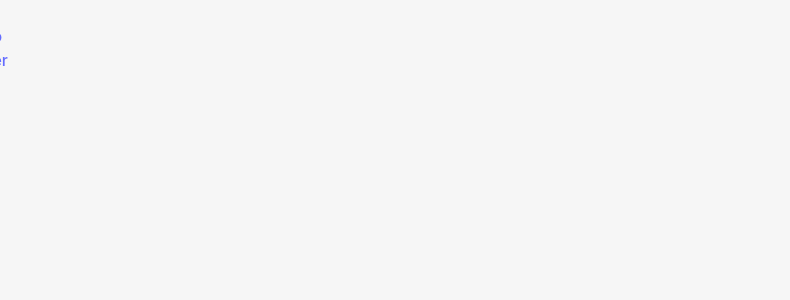
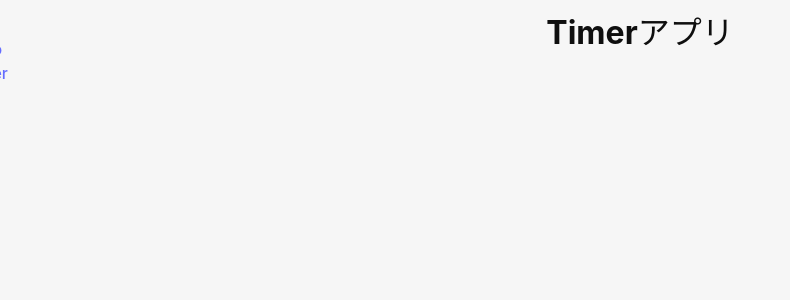
Before and after one commit to kusidora/myapp, a React (Vite) app: page /timer in a window 1280 px wide. Before the commit this address had no page. Shown: the top 300 px of the page, without its empty margins (0-790 px from the left). Built offline with nearby package versions, Linux system fonts and the light colour scheme.

Commit message:
ディレクトリ構成の変更

```diff
--- a/src/App.tsx
+++ b/src/App.tsx
@@ -1,13 +1,17 @@
 import "./App.css";
 import { BrowserRouter as Router, Route, Routes } from "react-router-dom";
-import TodoApp from "./components/Todo/TodoApp";
+import TodoApp from "./app/Todo/App";
+import Timer from "./app/Timer/Timer";
+import Side from "./components/ui/Side";
 
 const App: React.FC = () => {
   return (
     <>
+      <Side />
       <Router>
         <Routes>
           <Route path="/todo" element={<TodoApp />} />
+          <Route path="/timer" element={<Timer />} />
         </Routes>
       </Router>
     </>
--- a/src/components/Timer/Timer.tsx
+++ b/src/app/Timer/Timer.tsx
@@ -1,7 +1,11 @@
 import React from "react";
 
 const Timer: React.FC = () => {
-  return <div>Timer</div>;
+  return (
+    <>
+      <h1>Timerアプリ</h1>
+    </>
+  );
 };
 
 export default Timer;
--- a/src/components/Todo/TodoApp.tsx
+++ b/src/app/Todo/App.tsx
@@ -1,7 +1,7 @@
 import React, { useState } from "react";
-import TodoForm from "./TodoForm";
+import TodoForm from "./components/Form";
 import { Todo } from "./types";
-import TodoList from "./TodoList";
+import TodoList from "./components/List";
 import { invoke } from "@tauri-apps/api/core";
 
 const TodoApp: React.FC = () => {
--- a/src/components/Todo/TodoForm.tsx
+++ b/src/app/Todo/components/Form.tsx
@@ -1,5 +1,5 @@
 import React, { useState, useEffect } from "react";
-import { Todo } from "./types";
+import { Todo } from "../types";
 import { FaRegTrashAlt } from "react-icons/fa";
 import { FaPlus } from "react-icons/fa";
 import { FaEdit } from "react-icons/fa";
--- a/src/components/Todo/TodoItem.tsx
+++ b/src/app/Todo/components/Item.tsx
@@ -1,5 +1,5 @@
 import React from "react";
-import { Todo } from "./types";
+import { Todo } from "../types";
 import { FaEdit } from "react-icons/fa";
 
 interface TodoItemProps {
--- a/src/components/Todo/TodoList.tsx
+++ b/src/app/Todo/components/List.tsx
@@ -1,6 +1,6 @@
 import React from "react";
-import TodoItem from "./TodoItem";
-import { Todo } from "./types";
+import TodoItem from "./Item";
+import { Todo } from "../types";
 
 interface TodoListProps {
   todos: Todo[];
--- a/src/main.tsx
+++ b/src/main.tsx
@@ -1,12 +1,10 @@
 import React from "react";
 import ReactDOM from "react-dom/client";
 import App from "./App";
-import Side from "./components/ui/Side";
 import "./index.css";
 
 ReactDOM.createRoot(document.getElementById("root") as HTMLElement).render(
   <React.StrictMode>
-    <Side />
     <App />
   </React.StrictMode>
 );
```
Also changed, not shown: src/app/Todo/types.ts (renamed from src/components/Todo/types.ts).
